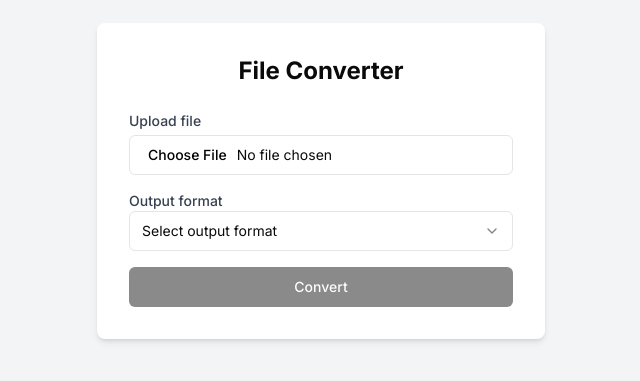
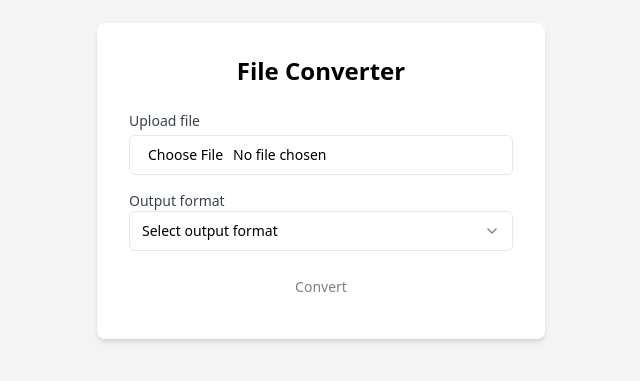
Before and after one commit to shreyashguptas/ConvertShift, a Next.js app in the folder frontend/: page / in a window 1280 px wide. Shown: the part 219-600 px from the top of the page, without its empty margins (319-959 px from the left). Built offline with nearby package versions, Linux system fonts and the light colour scheme.

Commit message:
Making changes to frontend

```diff
--- a/frontend/app/globals.css
+++ b/frontend/app/globals.css
@@ -2,71 +2,18 @@
 @tailwind components;
 @tailwind utilities;
 
-body {
-  font-family: Arial, Helvetica, sans-serif;
+:root {
+  --foreground-rgb: 0, 0, 0;
+  --background-start-rgb: 214, 219, 220;
+  --background-end-rgb: 255, 255, 255;
 }
 
-@layer base {
-  :root {
-    --background: 0 0% 100%;
-    --foreground: 0 0% 3.9%;
-    --card: 0 0% 100%;
-    --card-foreground: 0 0% 3.9%;
-    --popover: 0 0% 100%;
-    --popover-foreground: 0 0% 3.9%;
-    --primary: 0 0% 9%;
-    --primary-foreground: 0 0% 98%;
-    --secondary: 0 0% 96.1%;
-    --secondary-foreground: 0 0% 9%;
-    --muted: 0 0% 96.1%;
-    --muted-foreground: 0 0% 45.1%;
-    --accent: 0 0% 96.1%;
-    --accent-foreground: 0 0% 9%;
-    --destructive: 0 84.2% 60.2%;
-    --destructive-foreground: 0 0% 98%;
-    --border: 0 0% 89.8%;
-    --input: 0 0% 89.8%;
-    --ring: 0 0% 3.9%;
-    --chart-1: 12 76% 61%;
-    --chart-2: 173 58% 39%;
-    --chart-3: 197 37% 24%;
-    --chart-4: 43 74% 66%;
-    --chart-5: 27 87% 67%;
-    --radius: 0.5rem;
-  }
-  .dark {
-    --background: 0 0% 3.9%;
-    --foreground: 0 0% 98%;
-    --card: 0 0% 3.9%;
-    --card-foreground: 0 0% 98%;
-    --popover: 0 0% 3.9%;
-    --popover-foreground: 0 0% 98%;
-    --primary: 0 0% 98%;
-    --primary-foreground: 0 0% 9%;
-    --secondary: 0 0% 14.9%;
-    --secondary-foreground: 0 0% 98%;
-    --muted: 0 0% 14.9%;
-    --muted-foreground: 0 0% 63.9%;
-    --accent: 0 0% 14.9%;
-    --accent-foreground: 0 0% 98%;
-    --destructive: 0 62.8% 30.6%;
-    --destructive-foreground: 0 0% 98%;
-    --border: 0 0% 14.9%;
-    --input: 0 0% 14.9%;
-    --ring: 0 0% 83.1%;
-    --chart-1: 220 70% 50%;
-    --chart-2: 160 60% 45%;
-    --chart-3: 30 80% 55%;
-    --chart-4: 280 65% 60%;
-    --chart-5: 340 75% 55%;
-  }
+body {
+  color: rgb(var(--foreground-rgb));
+  background: linear-gradient(
+    to bottom,
+    transparent,
+    rgb(var(--background-end-rgb))
+  )
+  rgb(var(--background-start-rgb));
 }
-
-@layer base {
-  * {
-    @apply border-border;
-  }
-  body {
-    @apply bg-background text-foreground;
-  }
-}
--- a/frontend/app/layout.tsx
+++ b/frontend/app/layout.tsx
@@ -1,9 +1,6 @@
 import { Analytics } from '@/components/analytics';
 import type { Metadata } from 'next';
-import { Inter } from 'next/font/google';
 import './globals.css';
-
-const inter = Inter({ subsets: ['latin'] });
 
 export const metadata: Metadata = {
   title: 'File Converter',
@@ -17,7 +14,7 @@ export default function RootLayout({
 }) {
   return (
     <html lang="en">
-      <body className={inter.className}>
+      <body className="font-sans antialiased">
         {children}
         <Analytics />
       </body>
--- /dev/null
+++ b/frontend/next.config.js
@@ -0,0 +1,14 @@
+/** @type {import('next').NextConfig} */
+const nextConfig = {
+  reactStrictMode: true,
+  swcMinify: true,
+  webpack: (config) => {
+    config.module.rules.push({
+      test: /\.css$/,
+      use: ['style-loader', 'css-loader', 'postcss-loader'],
+    });
+    return config;
+  },
+};
+
+module.exports = nextConfig;
--- /dev/null
+++ b/frontend/postcss.config.js
@@ -0,0 +1,6 @@
+module.exports = {
+  plugins: {
+    tailwindcss: {},
+    autoprefixer: {},
+  },
+}
--- /dev/null
+++ b/frontend/tailwind.config.js
@@ -0,0 +1,12 @@
+/** @type {import('tailwindcss').Config} */
+module.exports = {
+  content: [
+    './pages/**/*.{js,ts,jsx,tsx,mdx}',
+    './components/**/*.{js,ts,jsx,tsx,mdx}',
+    './app/**/*.{js,ts,jsx,tsx,mdx}',
+  ],
+  theme: {
+    extend: {},
+  },
+  plugins: [],
+}
```
Also changed, not shown: frontend/package.json (+8 -2 lines), package.json (added, +8 -0 lines), 2 other files (tests, documents, lock files or other folders).
